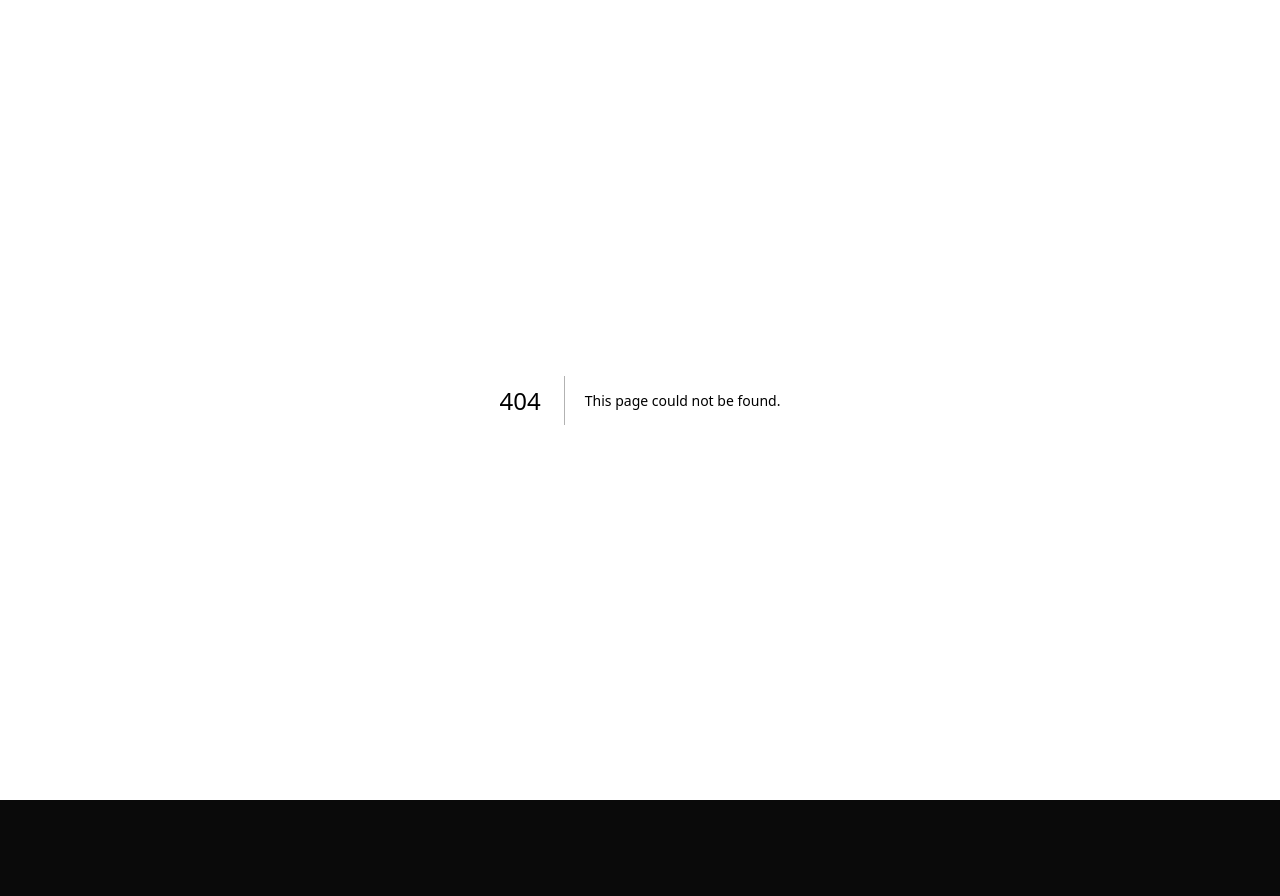
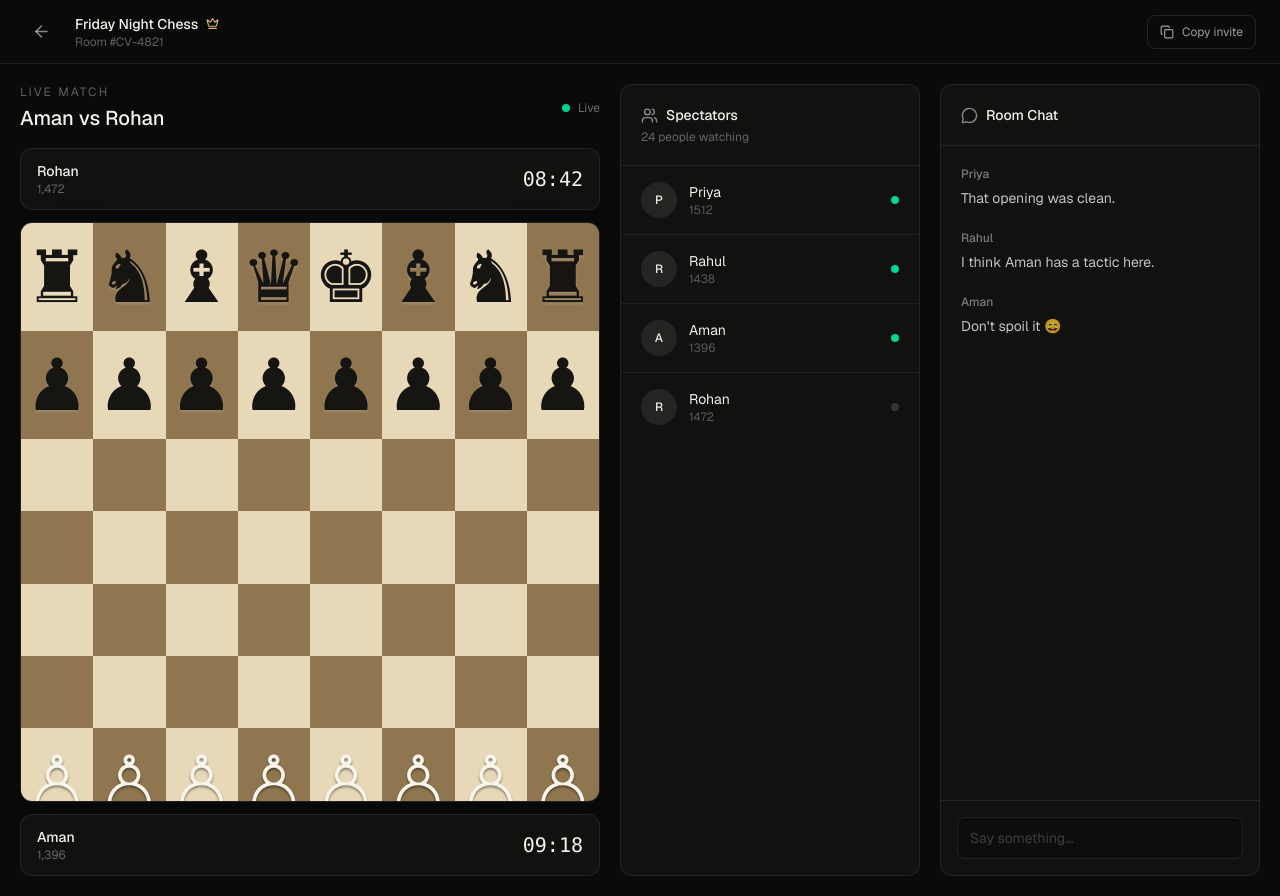
Before and after one commit to Dharmapada93/chessverse, a Next.js app: page /room/1 in a window 1280 px wide. Before the commit this address had no page. Before the commit the page ends 800 px from the top, so only its background shows below. Built offline with nearby package versions, Linux system fonts and the light colour scheme.

Commit message:
feat: add premium chess room interface

```diff
--- /dev/null
+++ b/src/app/room/[roomId]/page.tsx
@@ -0,0 +1,205 @@
+import Link from "next/link";
+import { ArrowLeft, Copy, Crown, MessageCircle, Users } from "lucide-react";
+
+const spectators = [
+  { name: "Priya", rating: 1512, online: true, isHost: true },
+  { name: "Rahul", rating: 1438, online: true },
+  { name: "Aman", rating: 1396, online: true },
+  { name: "Rohan", rating: 1472, online: false },
+];
+
+const messages = [
+  { name: "Priya", text: "That opening was clean." },
+  { name: "Rahul", text: "I think Aman has a tactic here." },
+  { name: "Aman", text: "Don't spoil it 😄" },
+];
+
+export default function ChessRoomPage() {
+  return (
+    <main className="min-h-screen bg-[#0a0a0a] text-[#f4f1e9]">
+      {/* Header */}
+      <header className="flex h-16 items-center justify-between border-b border-white/8 px-6">
+        <div className="flex items-center gap-4">
+          <Link
+            href="/dashboard"
+            className="rounded-lg p-2 text-white/50 transition hover:bg-white/5 hover:text-white"
+          >
+            <ArrowLeft size={19} />
+          </Link>
+
+          <div>
+            <div className="flex items-center gap-2">
+              <p className="text-sm font-medium">Friday Night Chess</p>
+              <Crown size={13} className="text-[#d7b875]" />
+            </div>
+            <p className="text-xs text-white/35">Room #CV-4821</p>
+          </div>
+        </div>
+
+        <button className="flex items-center gap-2 rounded-lg border border-white/10 px-3 py-2 text-xs text-white/60 transition hover:bg-white/5 hover:text-white">
+          <Copy size={14} />
+          Copy invite
+        </button>
+      </header>
+
+      <div className="mx-auto grid max-w-[1500px] grid-cols-1 gap-5 p-5 lg:grid-cols-[1fr_300px_320px]">
+        {/* Chess Area */}
+        <section>
+          <div className="mb-4 flex items-center justify-between">
+            <div>
+              <p className="text-xs uppercase tracking-[0.18em] text-white/35">
+                Live Match
+              </p>
+              <h1 className="mt-1 text-xl font-medium">
+                Aman vs Rohan
+              </h1>
+            </div>
+
+            <div className="flex items-center gap-2 text-xs text-white/40">
+              <span className="h-2 w-2 rounded-full bg-emerald-400" />
+              Live
+            </div>
+          </div>
+
+          {/* Player top */}
+          <div className="mb-3 flex items-center justify-between rounded-xl border border-white/8 bg-[#11110f] px-4 py-3">
+            <div>
+              <p className="text-sm font-medium">Rohan</p>
+              <p className="text-xs text-white/35">1,472</p>
+            </div>
+
+            <div className="font-mono text-xl">08:42</div>
+          </div>
+
+          {/* Board */}
+          <div className="mx-auto aspect-square w-full max-w-[720px] overflow-hidden rounded-xl border border-white/10 shadow-2xl">
+            <ChessBoard />
+          </div>
+
+          {/* Player bottom */}
+          <div className="mt-3 flex items-center justify-between rounded-xl border border-white/8 bg-[#11110f] px-4 py-3">
+            <div>
+              <p className="text-sm font-medium">Aman</p>
+              <p className="text-xs text-white/35">1,396</p>
+            </div>
+
+            <div className="font-mono text-xl">09:18</div>
+          </div>
+        </section>
+
+        {/* Spectators */}
+        <section className="rounded-xl border border-white/8 bg-[#11110f]">
+          <div className="border-b border-white/8 p-5">
+            <div className="flex items-center gap-2">
+              <Users size={17} className="text-white/50" />
+              <h2 className="text-sm font-medium">Spectators</h2>
+            </div>
+
+            <p className="mt-1 text-xs text-white/35">
+              24 people watching
+            </p>
+          </div>
+
+          <div className="divide-y divide-white/6">
+            {spectators.map((person) => (
+              <div
+                key={person.name}
+                className="flex items-center justify-between px-5 py-4"
+              >
+                <div className="flex items-center gap-3">
+                  <div className="flex h-9 w-9 items-center justify-center rounded-full bg-white/8 text-xs font-medium">
+                    {person.name.charAt(0)}
+                  </div>
+
+                  <div>
+                    <p className="text-sm">{person.name}</p>
+                    <p className="text-xs text-white/30">
+                      {person.rating}
+                    </p>
+                  </div>
+                </div>
+
+                <span
+                  className={`h-2 w-2 rounded-full ${
+                    person.online ? "bg-emerald-400" : "bg-white/15"
+                  }`}
+                />
+              </div>
+            ))}
+          </div>
+        </section>
+
+        {/* Chat */}
+        <section className="flex min-h-[620px] flex-col rounded-xl border border-white/8 bg-[#11110f]">
+          <div className="flex items-center gap-2 border-b border-white/8 p-5">
+            <MessageCircle size={17} className="text-white/50" />
+            <h2 className="text-sm font-medium">Room Chat</h2>
+          </div>
+
+          <div className="flex-1 space-y-5 overflow-auto p-5">
+            {messages.map((message, index) => (
+              <div key={index}>
+                <p className="mb-1 text-xs font-medium text-white/45">
+                  {message.name}
+                </p>
+                <p className="text-sm leading-6 text-white/75">
+                  {message.text}
+                </p>
+              </div>
+            ))}
+          </div>
+
+          <div className="border-t border-white/8 p-4">
+            <input
+              type="text"
+              placeholder="Say something..."
+              className="w-full rounded-lg border border-white/8 bg-black/20 px-3 py-2.5 text-sm outline-none placeholder:text-white/20 focus:border-white/20"
+            />
+          </div>
+        </section>
+      </div>
+    </main>
+  );
+}
+
+function ChessBoard() {
+  const pieces = [
+    ["♜", "♞", "♝", "♛", "♚", "♝", "♞", "♜"],
+    ["♟", "♟", "♟", "♟", "♟", "♟", "♟", "♟"],
+    ["", "", "", "", "", "", "", ""],
+    ["", "", "", "", "", "", "", ""],
+    ["", "", "", "", "", "", "", ""],
+    ["", "", "", "", "", "", "", ""],
+    ["♙", "♙", "♙", "♙", "♙", "♙", "♙", "♙"],
+    ["♖", "♘", "♗", "♕", "♔", "♗", "♘", "♖"],
+  ];
+
+  return (
+    <div className="grid h-full w-full grid-cols-8">
+      {pieces.flatMap((row, rowIndex) =>
+        row.map((piece, colIndex) => {
+          const dark = (rowIndex + colIndex) % 2 === 1;
+
+          return (
+            <div
+              key={`${rowIndex}-${colIndex}`}
+              className={`flex aspect-square items-center justify-center text-[clamp(1.8rem,6vw,4.5rem)] ${
+                dark ? "bg-[#8f7651]" : "bg-[#e7d8b8]"
+              }`}
+            >
+              <span
+                className={
+                  rowIndex < 2
+                    ? "text-[#171512] drop-shadow-[0_2px_1px_rgba(255,255,255,0.15)]"
+                    : "text-[#f8f4e9] drop-shadow-[0_2px_1px_rgba(0,0,0,0.4)]"
+                }
+              >
+                {piece}
+              </span>
+            </div>
+          );
+        }),
+      )}
+    </div>
+  );
+}
```
